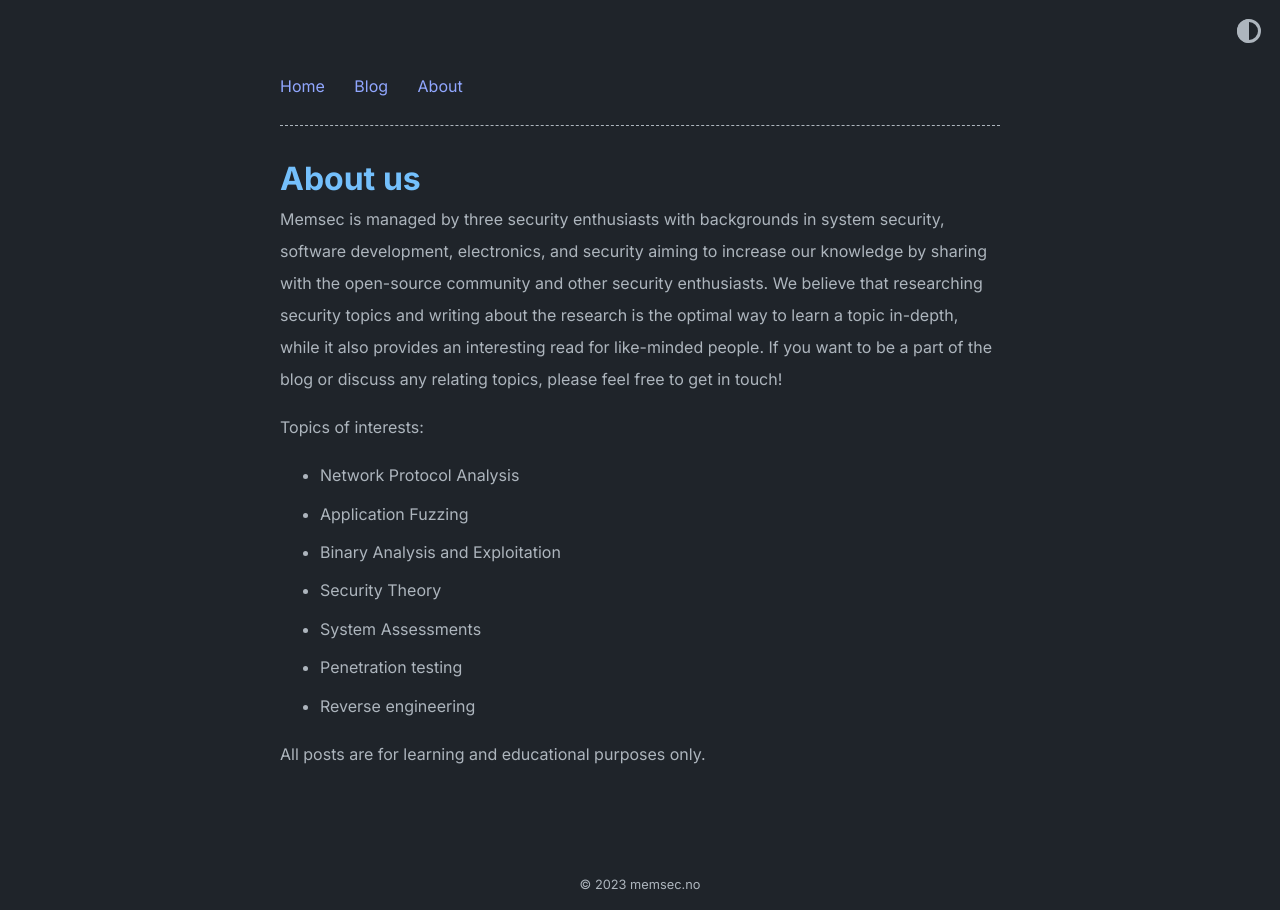
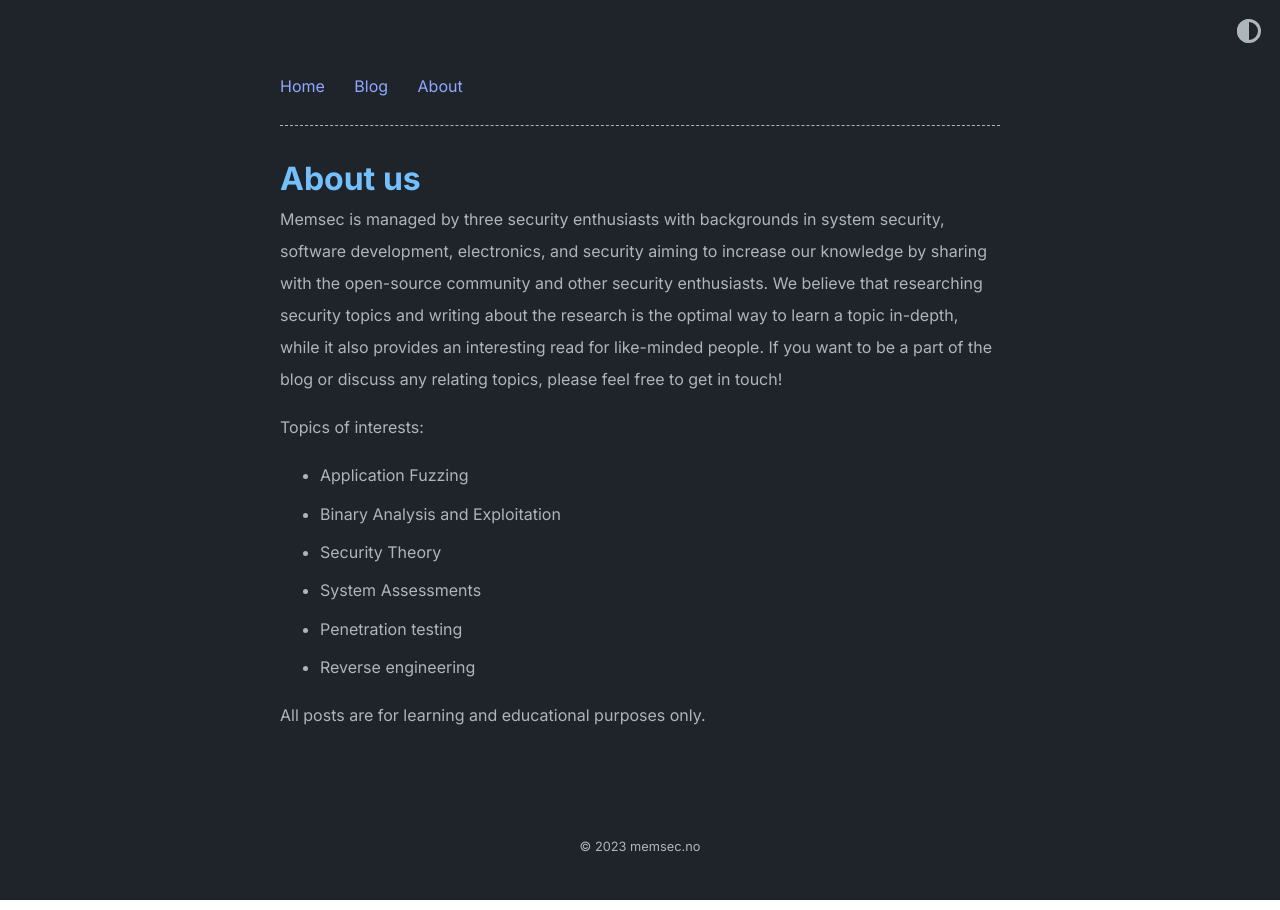
Before and after one commit to memsecno/memsec.no, a Jekyll site: the page built from about.md, in a window 1280 px wide. Built offline with Jekyll 4.4.1, drawn with Linux system fonts in a browser that asks for light colours.

Commit message:
Update about.md
Removed Network Protocol Analysis

```diff
--- a/about.md
+++ b/about.md
@@ -6,7 +6,6 @@ title: About us
 Memsec is managed by three security enthusiasts with backgrounds in system security, software development, electronics, and security aiming to increase our knowledge by sharing with the open-source community and other security enthusiasts. We believe that researching security topics and writing about the research is the optimal way to learn a topic in-depth, while it also provides an interesting read for like-minded people. If you want to be a part of the blog or discuss any relating topics, please feel free to get in touch!
 
 Topics of interests:
- - Network Protocol Analysis
  - Application Fuzzing
  - Binary Analysis and Exploitation
  - Security Theory
```
